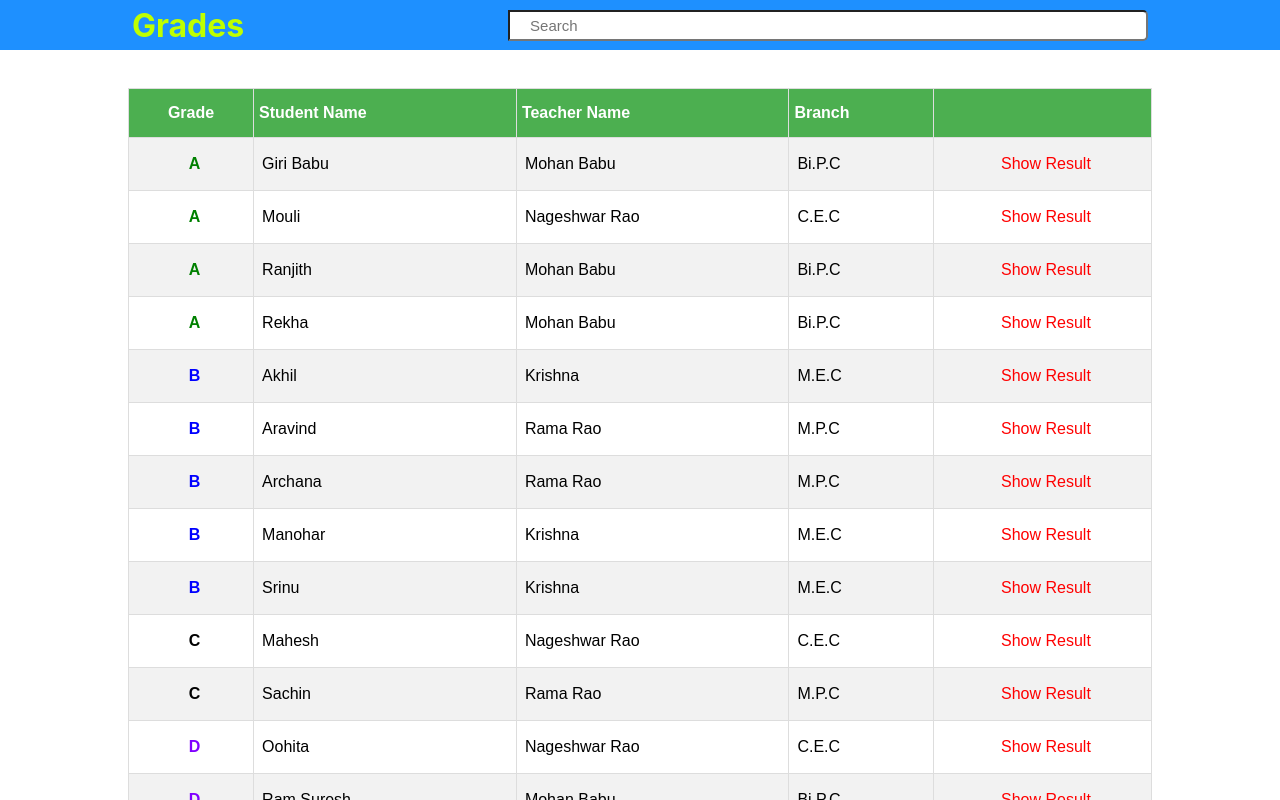
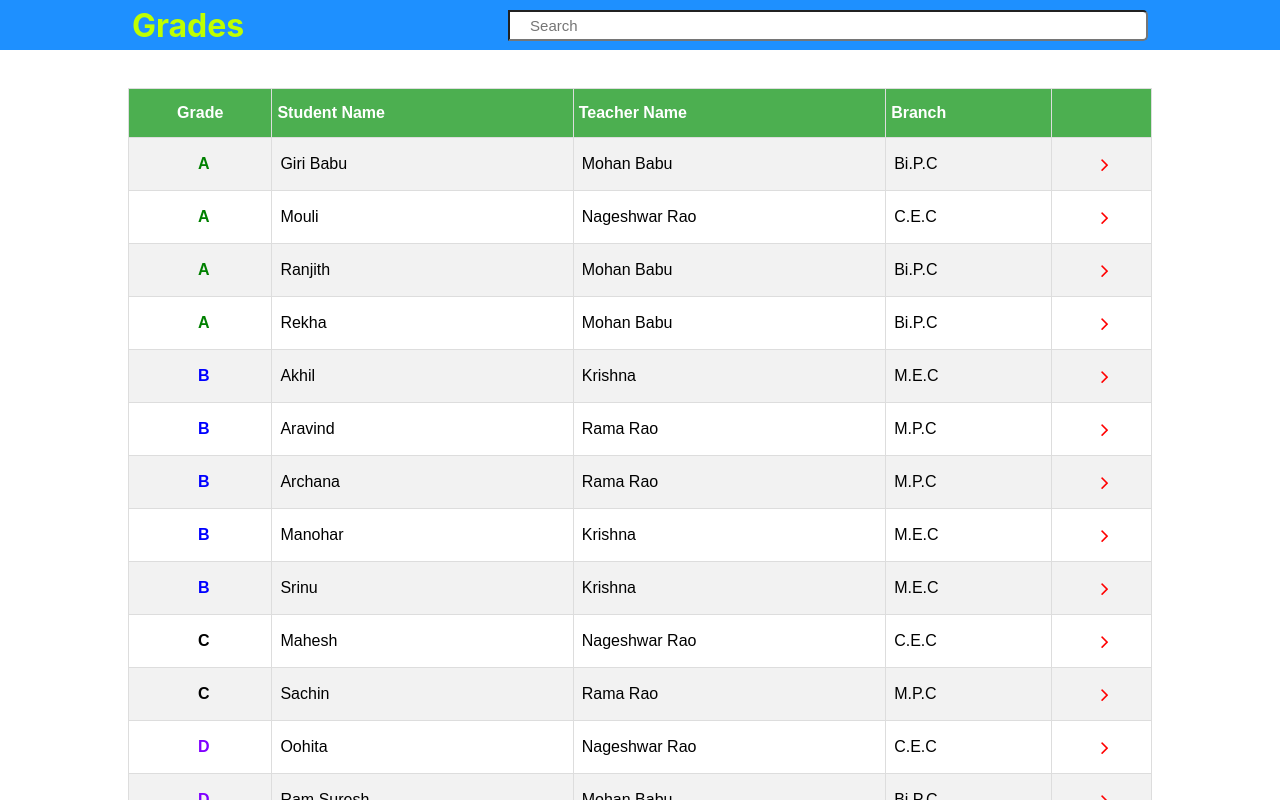
Before and after one commit to santu491/Student-Results-React, a React (Create React App) app: page / in a window 1280 px wide. Shown: the top 800 px of the page. Built offline with nearby package versions, Linux system fonts and the light colour scheme.

Commit message:
Added font awsome  icon

```diff
--- a/public/index.html
+++ b/public/index.html
@@ -10,6 +10,7 @@
       content="Web site created using create-react-app"
     />
     <link rel="apple-touch-icon" href="%PUBLIC_URL%/logo192.png" />
+    <link rel="stylesheet" href="https://cdnjs.cloudflare.com/ajax/libs/font-awesome/4.7.0/css/font-awesome.min.css">
     <!--
       manifest.json provides metadata used when your web app is installed on a
       user's mobile device or desktop. See https://developers.google.com/web/fundamentals/web-app-manifest/
--- a/src/component/studentResults/StudentResults.js
+++ b/src/component/studentResults/StudentResults.js
@@ -9,7 +9,7 @@ const StudentResults = ({results,selectStudent}) => {
                 <td>{student.studentName}</td>
                 <td className="Teacher">{student.classTeacher}</td>
                 <td>{student.branchName}</td>
-                <td className="button"> <p  onClick={() => {selectStudent(student)}}>Show Result</p></td>
+                <td className="button"><p  onClick={() => {selectStudent(student)}}><i className="fa fa-angle-right fa-lg" style={{width:"30px"}}></i></p></td>
             </tr>
         )
     })
```
